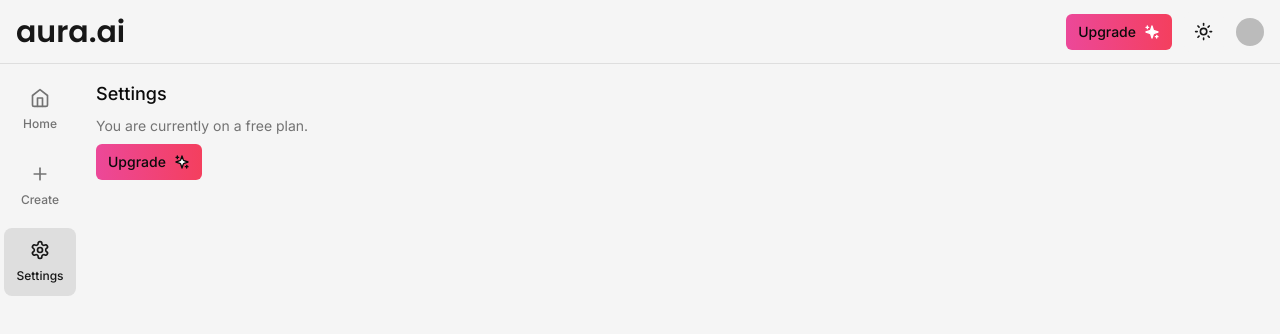
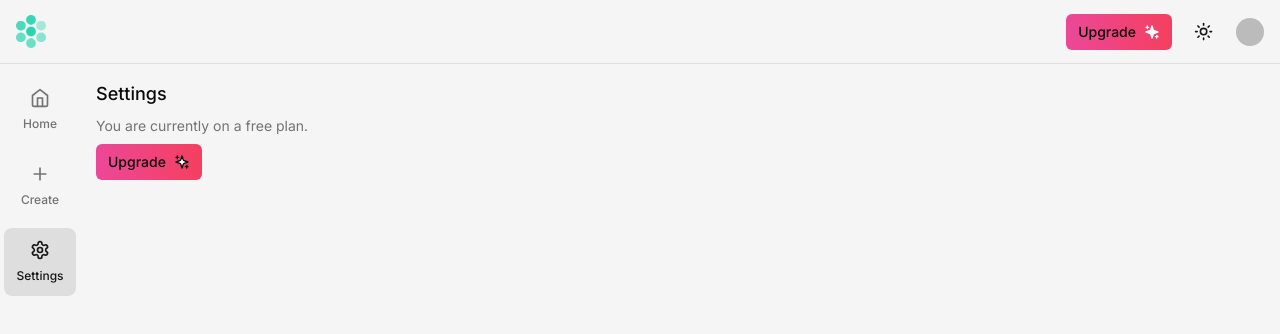
Before and after one commit to exprays/aura, a Next.js app: page /settings in a window 1280 px wide. Shown: the top 334 px of the page. Built offline with nearby package versions, Linux system fonts and the light colour scheme; no server answers; the database is empty; sample sign-in values are in the browser's storage; some icons are missing.

Commit message:
🚚Deploy fix

```diff
--- a/components/navbar.tsx
+++ b/components/navbar.tsx
@@ -9,6 +9,7 @@ import { Button } from "./ui/button";
 import { ModeToggle } from "./theme-toggle";
 import { MobileSidebar } from "./mobile-sidebar";
 import { useProModal } from "@/hooks/usepromodal";
+import Image from "next/image";
 
 const font = Poppins({
     weight: "600",
@@ -45,11 +46,14 @@ export const Navbar = ({
             <div className="flex items-center">
                 <MobileSidebar isPro={isPro}/>
                 <Link href="/">
-                    <h1 className={cn("hidden md:block text-xl md:text-3xl font-bold text-primary",
-                        font.className
-                    )}>
-                        aura.ai
-                    </h1>
+                    <div className="flex items-center mr-4">
+						<Image
+							src={"/aura.png"}
+							alt="logo"
+							width={30}
+							height={30}
+						/>
+					</div>
                 </Link>
             </div>
             <div
```
Also changed, not shown: public/aura.png (added).
